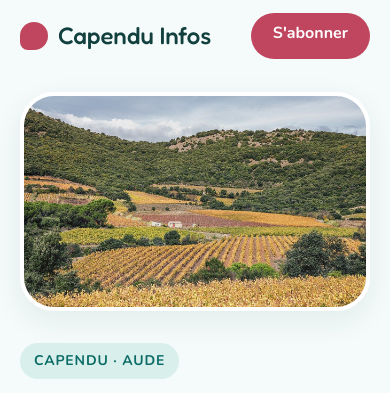
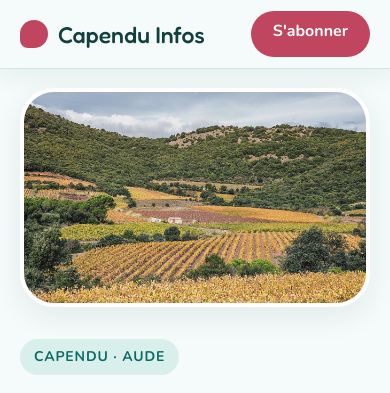
Before and after one commit to lotierimmobilier-prog/Studies, a PHP site: page /newsletter-capendu/index.html in a window 390 px wide. Shown: the top 393 px of the page. Run offline with PHP 8.4, Linux system fonts and the light colour scheme.

Commit message:
Renforcer la visibilité du bandeau d'en-tête (ombre, bouton plus grand sur mobile)
Co-Authored-By: Claude Sonnet 5.5 <noreply@anthropic.com>
Claude-Session: https://claude.ai/code/session_01TzcMvJ2NRYzndZkisSww93

```diff
--- a/newsletter-capendu/styles.css
+++ b/newsletter-capendu/styles.css
@@ -28,14 +28,14 @@ a:hover{color:var(--ink)}
 .todo{background:#ffe27a;color:#12403e;padding:0 .35em;border-radius:8px;font-weight:600}   /* à compléter avant la mise en ligne */
 
 /* En-tête */
-.site-header{position:sticky;top:0;z-index:50;background:rgba(244,251,250,.9);-webkit-backdrop-filter:blur(10px);backdrop-filter:blur(10px);padding-top:env(safe-area-inset-top,0px)}
+.site-header{position:sticky;top:0;z-index:50;background:rgba(244,251,250,.97);-webkit-backdrop-filter:blur(10px);backdrop-filter:blur(10px);padding-top:env(safe-area-inset-top,0px);box-shadow:0 1px 0 var(--line),0 8px 24px rgba(18,64,62,.07)}
 .site-header .inner{display:flex;align-items:center;justify-content:space-between;gap:16px;min-height:72px}
 .logo{display:flex;align-items:center;gap:10px;font:500 24px/1 var(--head);color:var(--ink);text-decoration:none}
 .logo-mark{width:28px;height:28px;background:var(--wine);border-radius:50% 50% 50% 8px;flex:none}
 .site-header nav{display:flex;align-items:center;gap:6px;font-size:16px;font-weight:600}
 .site-header nav a:not(.btn){color:var(--ink-soft);text-decoration:none;padding:10px 14px;border-radius:999px}
 .site-header nav a:not(.btn):hover{color:var(--ink);background:var(--bg-2)}
-@media (max-width:860px){.site-header nav a:not(.btn){display:none}}
+@media (max-width:860px){.site-header nav a:not(.btn){display:none}.site-header .inner{min-height:68px}.logo{font-size:23px}.btn-small{padding:13px 22px;min-height:48px;font-size:17px;box-shadow:0 6px 16px rgba(192,69,94,.25)}}
 
 /* Boutons */
 .btn{display:inline-block;background:var(--wine);color:#fff;border:0;border-radius:999px;padding:15px 30px;font:700 17px/1 var(--body);text-decoration:none;cursor:pointer;min-height:52px;box-shadow:0 8px 20px rgba(192,69,94,.25);transition:transform .15s ease,background .15s ease}
```
